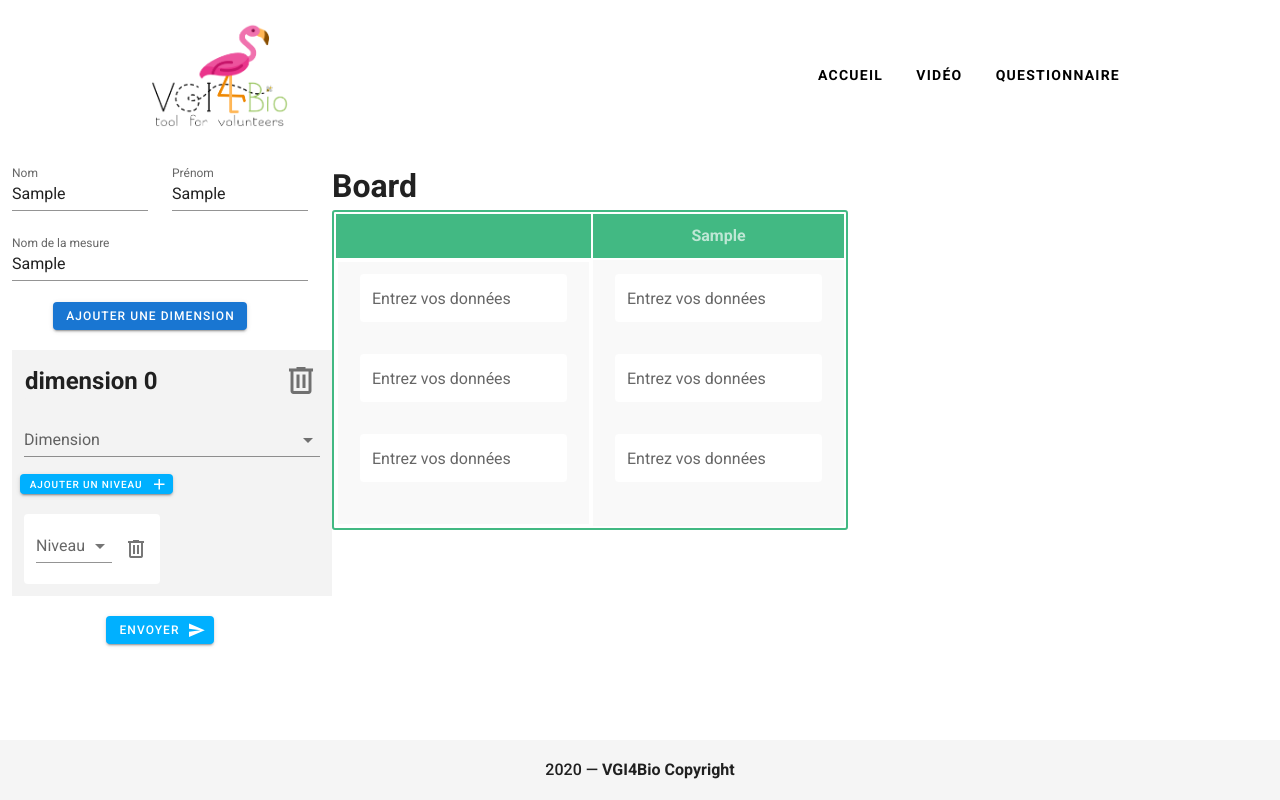
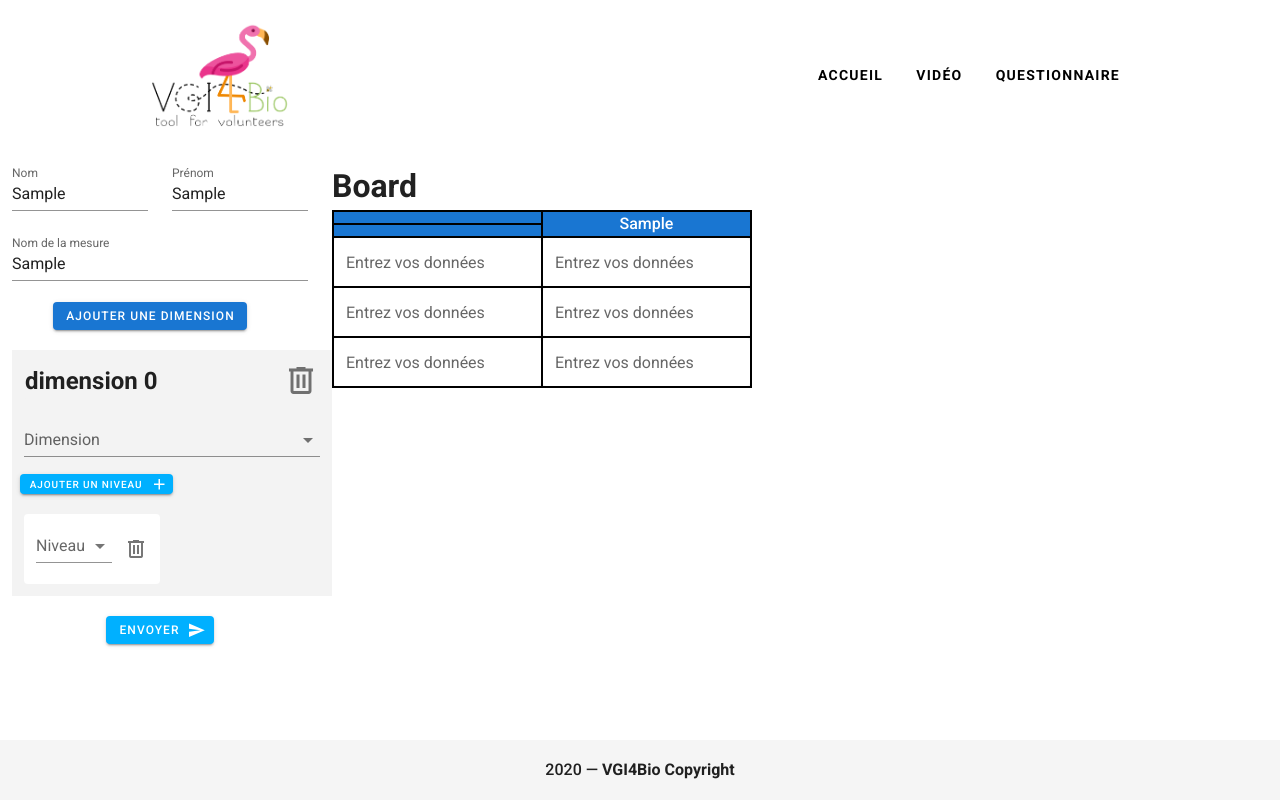
Before and after one commit to constantinfite/vgi-4-bio, a Vue app in the folder client/: page / in a window 1280 px wide. Both pictures are taken after typing "Sample", "Sample", "Sample" into the empty fields and a click on the button "AJOUTER UNE DIMENSION". Built offline with nearby package versions, Linux system fonts and the light colour scheme.

Commit message:
optimize board layout

```diff
--- a/client/src/components/Board.vue
+++ b/client/src/components/Board.vue
@@ -3,48 +3,46 @@
     <h1>Board</h1>
 
     <!-- Board -->
-    <table>
+    <table v-if="datas.length > 0 || mesure.length > 0">
       <thead>
-        <th v-for="(data, i) in datas" :key="i">
-          {{ data.value | capitalize }}
+        <th
+          v-for="(data, i) in datas"
+          :key="i"
+          :colspan="data.level.length"
+          class="font-weight-medium"
+        >
+          {{ data.value }}
+        </th>
+        <th class="font-weight-medium" rowspan="2">{{ mesure }}</th>
 
         <tr>
-            <th v-for="(level, j) in datas[i].level" :key="j">
-              {{ level | capitalize }}
+          <th class="font-weight-medium" v-for="(level, i) in levels" :key="i">
+            {{ level }}
           </th>
         </tr>
-        </th>
-
-        <th>
-          {{ mesure | capitalize }}
-        </th>
       </thead>
       <tbody>
         <!-- fill of jtext fields -->
-
-        <span v-for="(data, i) in datas" :key="i">
-          <td v-for="(level, j) in datas[i].level" :key="j">
-            <tr v-for="k in 3" :key="k">
+        <tr v-for="k in nbline" :key="k">
+          <td v-for="level in levels" :key="level">
             <v-text-field
               label="Entrez vos données"
               single-line
               solo
               flat
+              hide-details="True"
             ></v-text-field>
-            </tr>
           </td>
-        </span>
-
           <td>
-          <tr v-for="k in 3" :key="k">
             <v-text-field
               label="Entrez vos données"
               single-line
               solo
               flat
+              hide-details="True"
             ></v-text-field>
+          </td>
         </tr>
-        </td>
       </tbody>
     </table>
   </div>
@@ -54,51 +52,60 @@
 export default {
   props: {
     mesure: {
-      type: String,
+      type: String
     },
     datas: {
-      type: Array,
-    },
+      type: Array
+    }
   },
   computed: {
-    lenData: function() {
-      return parseInt(12 / this.datas.length);
+    levels: function() {
+      var levels = [];
+      for (var i = 0; i < this.datas.length; i++) {
+        console.log("dim");
+        for (var j = 0; j < this.datas[i].level.length; j++) {
+          console.log("lev");
+          levels.push(this.datas[i].level[j]);
+        }
+      }
+      return levels;
+    }
   },
+  data() {
+    return {
+      nbline: 3
+    };
   },
   methods: {
     lenlevels(i) {
       return parseInt(12 / this.datas[i].level.length);
-    },
-  },
+    }
+  }
 };
 </script>
 
 <style scoped>
-.card {
-  background-color: rgb(243, 243, 243);
+.line {
+  border: 2px solid green;
 }
-.cardleft {
-  background-color: rgb(224, 224, 224);
-}
-.table {
-  background-color: rgb(206, 206, 206);
-  border: solid;
-}
-.withoutpad {
-}
-.level {
-  border: solid;
+.v-text-field {
+  background-color: transparent;
 }
 
 table {
-  border: 2px solid #42b983;
-  border-radius: 3px;
-  background-color: #fff;
+  border-collapse: collapse;
+  border: 1px solid #1976d2;
+  background-color: #f3f3f3;
+}
+
+thead {
+  min-height: 120px;
 }
 
 th {
-  background-color: #42b983;
-  color: rgba(255, 255, 255, 0.66);
+  background-color: #1976d2;
+  color: white;
+  border: 2px solid black;
   cursor: pointer;
   -webkit-user-select: none;
   -moz-user-select: none;
@@ -107,12 +114,7 @@ th {
 }
 
 td {
-  background-color: #f9f9f9;
-}
-
-th,
-td {
+  border: 2px solid black;
   min-width: 120px;
-  padding: 10px 20px;
 }
 </style>
```
Lines whose indentation alone changed are shown as unchanged.
